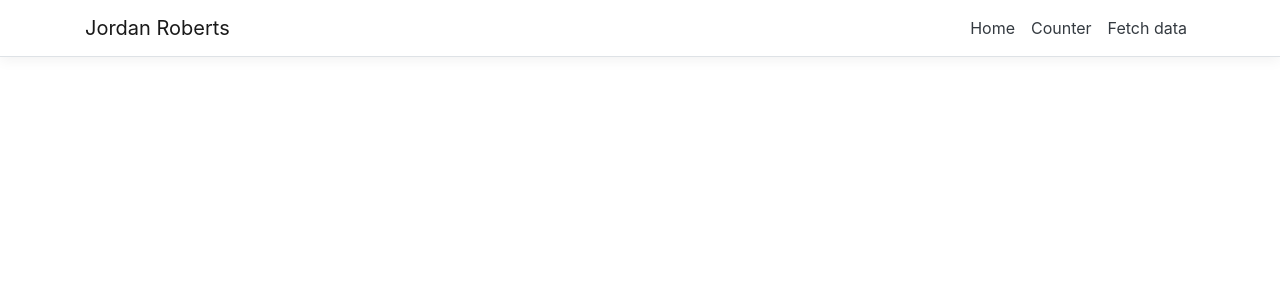
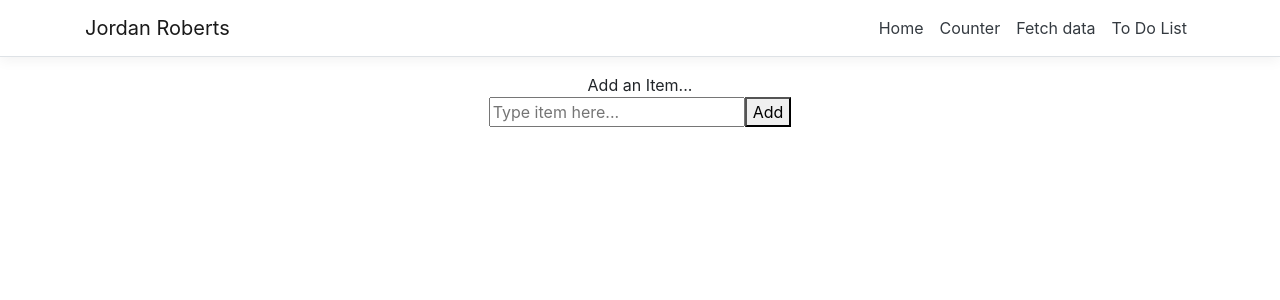
Before and after one commit to jordantroberts/React-DotNet, a React (Create React App) app in the folder TestingReactDotNet/ClientApp/: page /todo in a window 1280 px wide. Shown: the top 300 px of the page. Built offline with nearby package versions, Linux system fonts and the light colour scheme.

Commit message:
Added React ToDo List

```diff
--- a/TestingReactDotNet/ClientApp/src/App.js
+++ b/TestingReactDotNet/ClientApp/src/App.js
@@ -4,6 +4,7 @@ import { Layout } from './components/Layout';
 import { Home } from './components/Home';
 import { FetchData } from './components/FetchData';
 import { Counter } from './components/Counter';
+import { ToDo } from './components/ToDo';
 
 export default class App extends Component {
   static displayName = App.name;
@@ -14,6 +15,7 @@ export default class App extends Component {
         <Route exact path='/' component={Home} />
         <Route path='/counter' component={Counter} />
         <Route path='/fetch-data' component={FetchData} />
+        <Route path='/todo' component={ToDo} />
       </Layout>
     );
   }
--- a/TestingReactDotNet/ClientApp/src/components/NavMenu.js
+++ b/TestingReactDotNet/ClientApp/src/components/NavMenu.js
@@ -38,6 +38,9 @@ export class NavMenu extends Component {
                 </NavItem>
                 <NavItem>
                   <NavLink tag={Link} className="text-dark" to="/fetch-data">Fetch data</NavLink>
+                 </NavItem>
+                 <NavItem>
+                  <NavLink tag={Link} className="text-dark" to="/todo">To Do List</NavLink>
                 </NavItem>
               </ul>
             </Collapse>
--- /dev/null
+++ b/TestingReactDotNet/ClientApp/src/components/ToDo.js
@@ -0,0 +1,77 @@
+import React, { Component } from "react";
+
+export class ToDo extends Component {
+
+    state = {
+      newItem: "",
+      list: []
+    };
+
+  updateInput(key, value) {
+    // update react state
+    this.setState({
+      [key]: value
+    });
+  }
+
+  addItem() {
+    // create item with unique id
+    const newItem = {
+      id: 1 + Math.random(), // so we get a new random id each time
+      value: this.state.newItem.slice()
+    };
+
+    // copy of current list of items
+    const list = [...this.state.list];
+
+    // add new item to the list
+    list.push(newItem);
+
+    // update the state with the new list and reset newItem
+    this.setState({
+      list,
+      newItem: ""
+    });
+  }
+
+  deleteItem(id) {
+    // copy of current list of items
+    const list = [...this.state.list];
+
+    // filter out the item that is being deleted
+    const updatedList = list.filter(item => item.id !== id);
+
+    this.setState({ list: updatedList });
+  }
+
+  render() {
+    return (
+      <center>
+        <div className="App">
+          <div>
+            Add an Item...
+            <br />
+            <input
+              type="text"
+              placeholder="Type item here..."
+              value={this.state.newItem}
+              onChange={e => this.updateInput("newItem", e.target.value)}
+            />
+            <button onClick={() => this.addItem()}>Add</button>
+            <br />
+            <ul>
+              {this.state.list.map(item => {
+                return (
+                  <li key={item.id}>
+                    {item.value}
+                    <button onClick={() => this.deleteItem(item.id)}>X</button>
+                  </li>
+                );
+              })}
+            </ul>
+          </div>
+        </div>
+      </center>
+    );
+  }
+}
```
